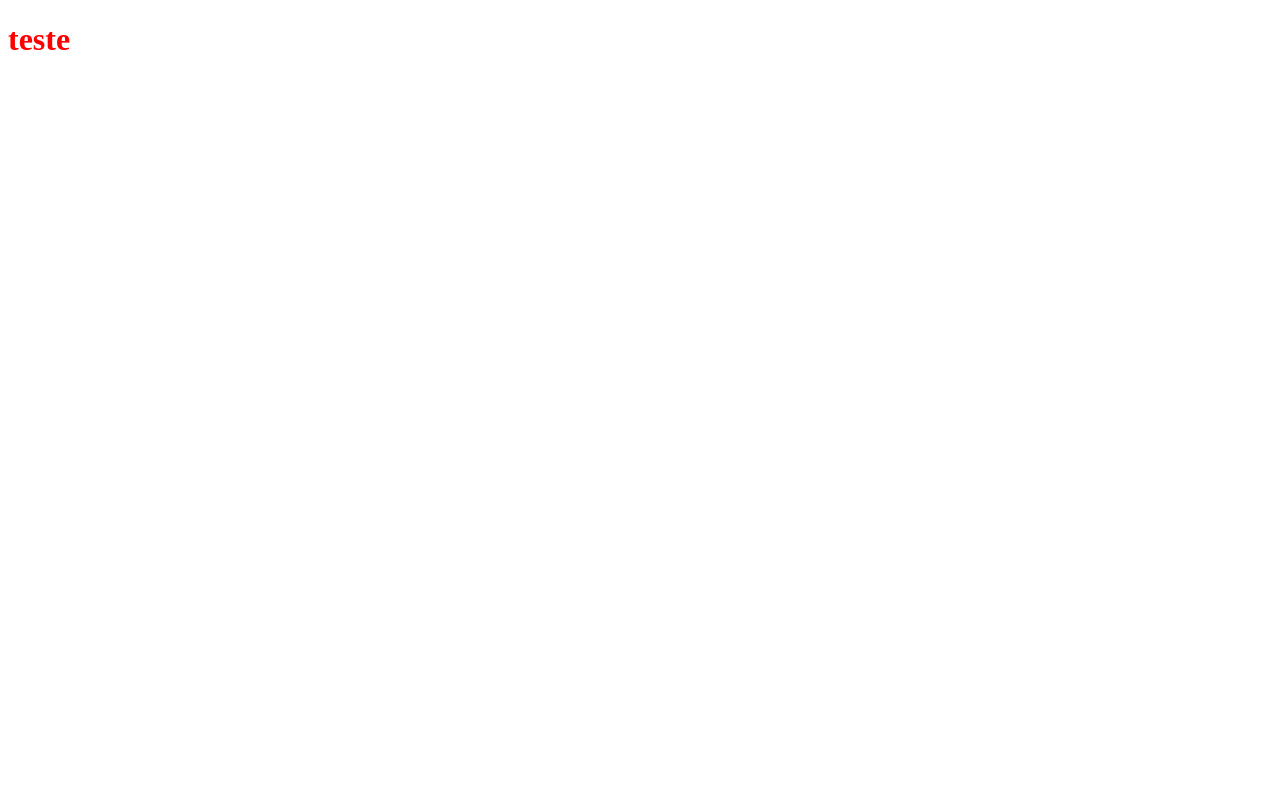
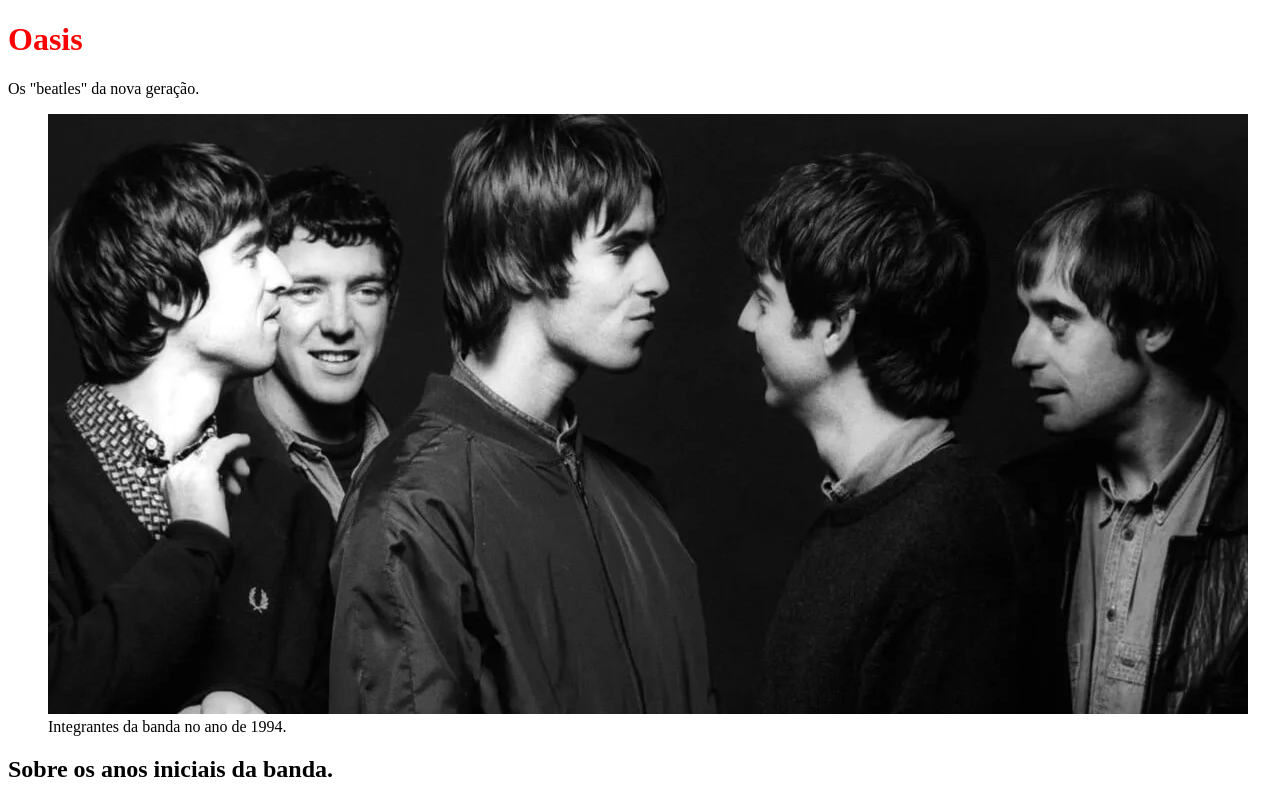
Before and after one commit to NeVrenOUT/tributo_oasis, a plain HTML site: page img/index.html in a window 1280 px wide. Drawn offline with Linux system fonts and the light colour scheme.

Commit message:
tributo_oasis3

```diff
--- a/img/index.html
+++ b/img/index.html
@@ -7,7 +7,30 @@
     <link rel="stylesheet" href="../css/style.css">
 </head>
 <body>
-    <h1>teste</h1>
+    <div class="container">
+
+        <!-- Cabeçalho -->
+
+        <div class="header">
+            <h1 class="main-title">Oasis</h1>
+            <p class="main-paragraph">Os "beatles" da nova geração.</p>
+        </div>
+
+        <!-- Imagem de destaque -->
+
+        <div class="featured-image">
+            <figure>
+                <img src="../img/oasis-featured-img.png" alt="A banda Oasis">
+                <figcaption>Integrantes da banda no ano de 1994.</figcaption>
+            </figure>
+        </div>
+
+        <!-- Biografia -->
+
+        <div class="biography-container">
+            <h2>Sobre os anos iniciais da banda.</h2>
+        </div>
+    </div>
 
 </body>
 </html>
```
Also changed, not shown: img/oasis-featured-img.png (added).
